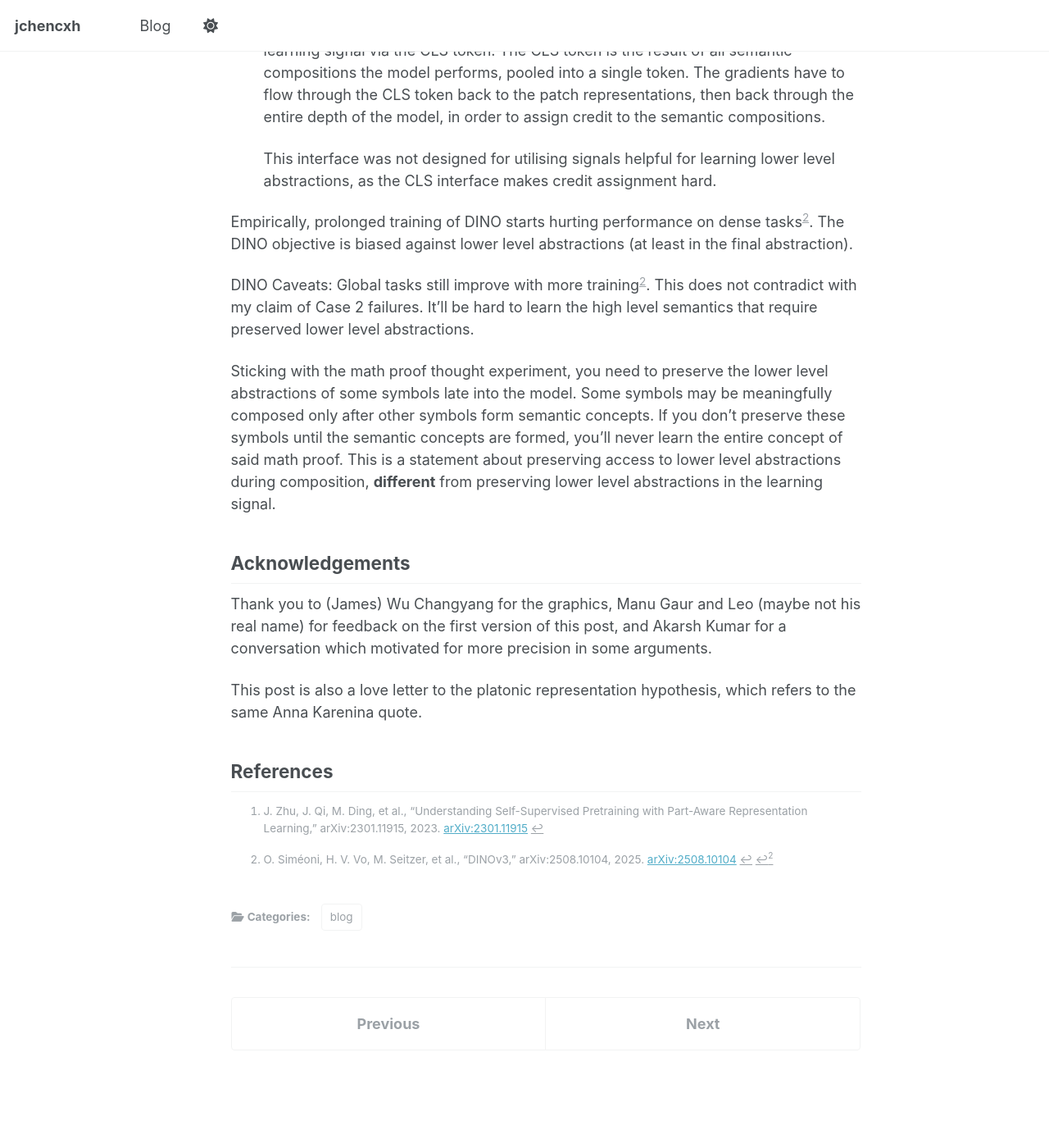
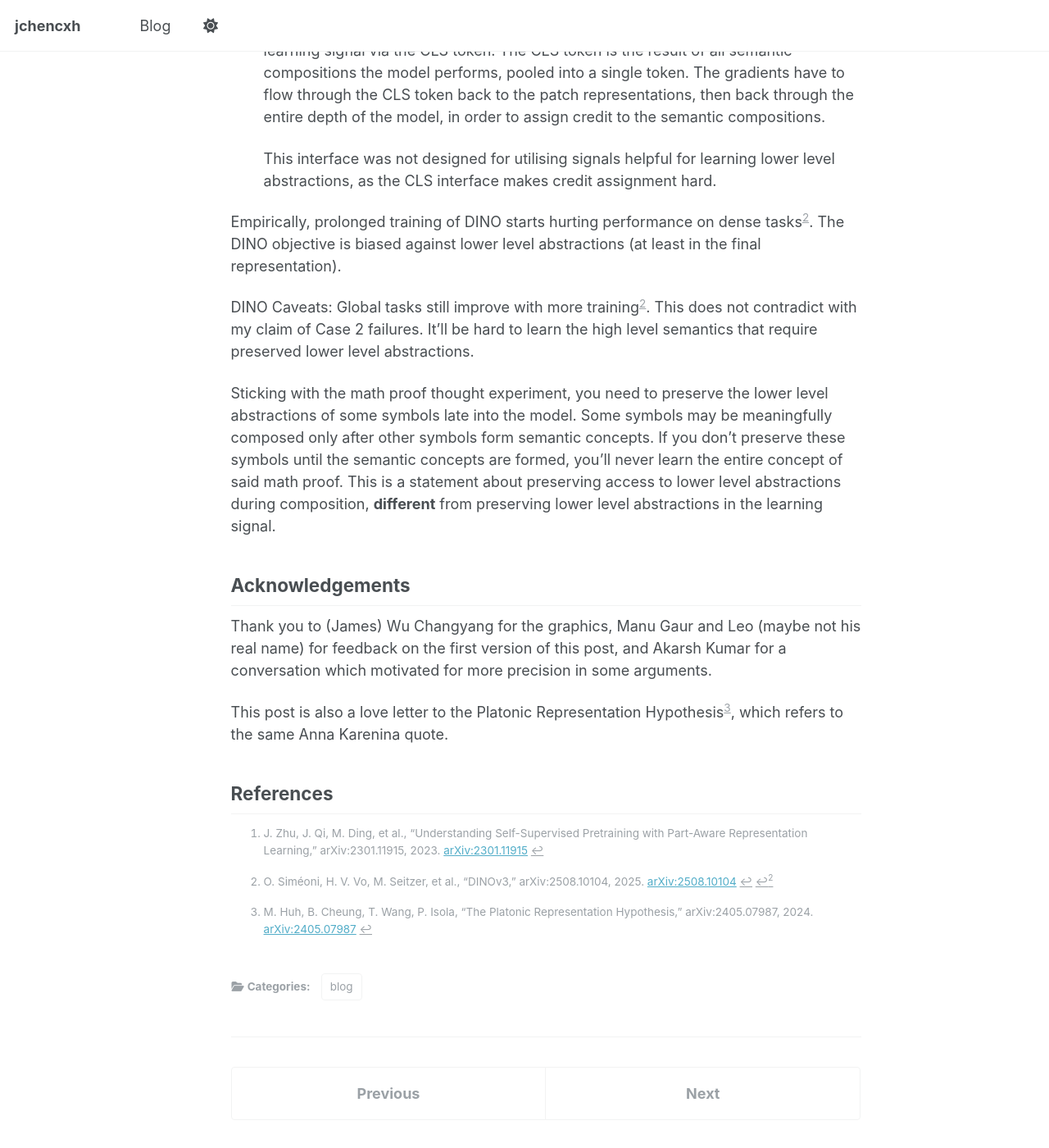
Before and after one commit to jchencxh/jchencxh.github.io, a Jekyll site: the page built from _posts/2026-05-21-scaling-law-for-pure-vision.md, in a window 1280 px wide and 1400 px high, scrolled down 5234 px. Shown: the whole window at 82% size. Built offline with Jekyll 4.4.1, drawn with Linux system fonts in a browser that asks for light colours; a script that is not in the unit is left out.

Commit message:
PRH cite and phrasing fix

```diff
--- a/_posts/2026-05-21-scaling-law-for-pure-vision.md
+++ b/_posts/2026-05-21-scaling-law-for-pure-vision.md
@@ -101,7 +101,7 @@ The drivers for this failure case are more intricate than the MAE. DINO pools im
 
   This interface was not designed for utilising signals helpful for learning lower level abstractions, as the CLS interface makes credit assignment hard.
 
-Empirically, prolonged training of DINO starts hurting performance on dense tasks[^2]. The DINO objective is biased against lower level abstractions (at least in the final abstraction).
+Empirically, prolonged training of DINO starts hurting performance on dense tasks[^2]. The DINO objective is biased against lower level abstractions (at least in the final representation).
 
 DINO Caveats:
   Global tasks still improve with more training[^2]. This does not contradict with my claim of Case 2 failures. It'll be hard to learn the high level semantics that require preserved lower level abstractions.
@@ -112,10 +112,11 @@ DINO Caveats:
 
 Thank you to (James) Wu Changyang for the graphics, Manu Gaur and Leo (maybe not his real name) for feedback on the first version of this post, and Akarsh Kumar for a conversation which motivated for more precision in some arguments.
 
-This post is also a love letter to the platonic representation hypothesis, which refers to the same Anna Karenina quote.
+This post is also a love letter to the Platonic Representation Hypothesis[^3], which refers to the same Anna Karenina quote.
 
 
 ## References
 
 [^1]: J. Zhu, J. Qi, M. Ding, et al., "Understanding Self-Supervised Pretraining with Part-Aware Representation Learning," arXiv:2301.11915, 2023. [arXiv:2301.11915](https://arxiv.org/abs/2301.11915)
 [^2]: O. Siméoni, H. V. Vo, M. Seitzer, et al., "DINOv3," arXiv:2508.10104, 2025. [arXiv:2508.10104](https://arxiv.org/abs/2508.10104)
+[^3]: M. Huh, B. Cheung, T. Wang, P. Isola, "The Platonic Representation Hypothesis," arXiv:2405.07987, 2024. [arXiv:2405.07987](https://arxiv.org/abs/2405.07987)
```
